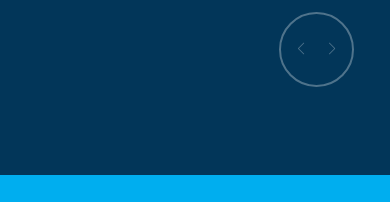
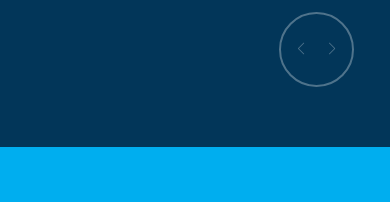
Before and after one commit to v-lavs/fm, a website: page index.html in a window 390 px wide. Shown: the part 3482-3684 px from the top of the page. Drawn offline with Linux system fonts and the light colour scheme.

Commit message:
fix section height

```diff
--- a/src/scss/base/_base.scss
+++ b/src/scss/base/_base.scss
@@ -91,6 +91,19 @@ body {
   }
 }
 
+@media screen and (max-width: 1024px) and (orientation: portrait) {
+  .section {
+    min-height: 0;
+    padding: 100px 0;
+  }
+  .section-banner {
+    padding-bottom: 100px;
+  }
+  .section-gallery {
+    padding-bottom: 150px;
+  }
+}
+
 @include respond-to($md) {
   .section {
     min-height: 0;
```
Also changed, not shown: dist/main.css.
